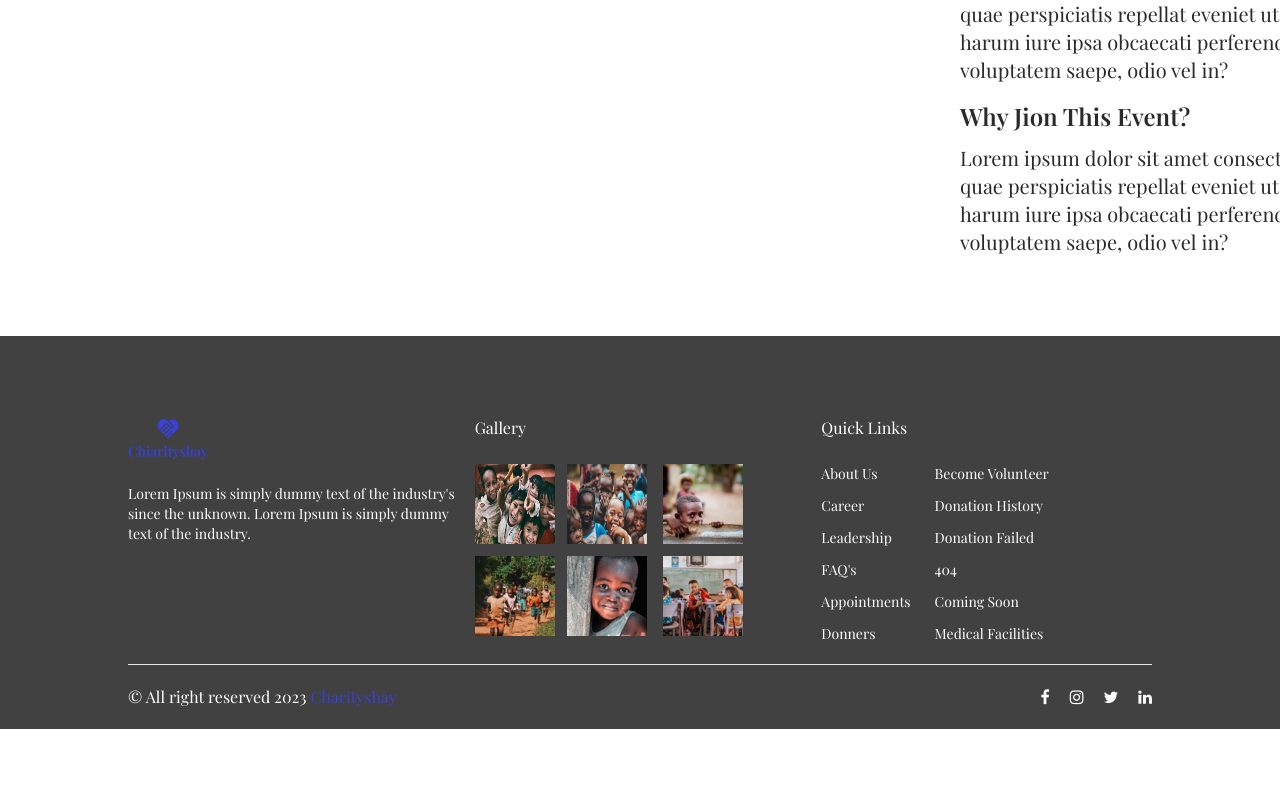
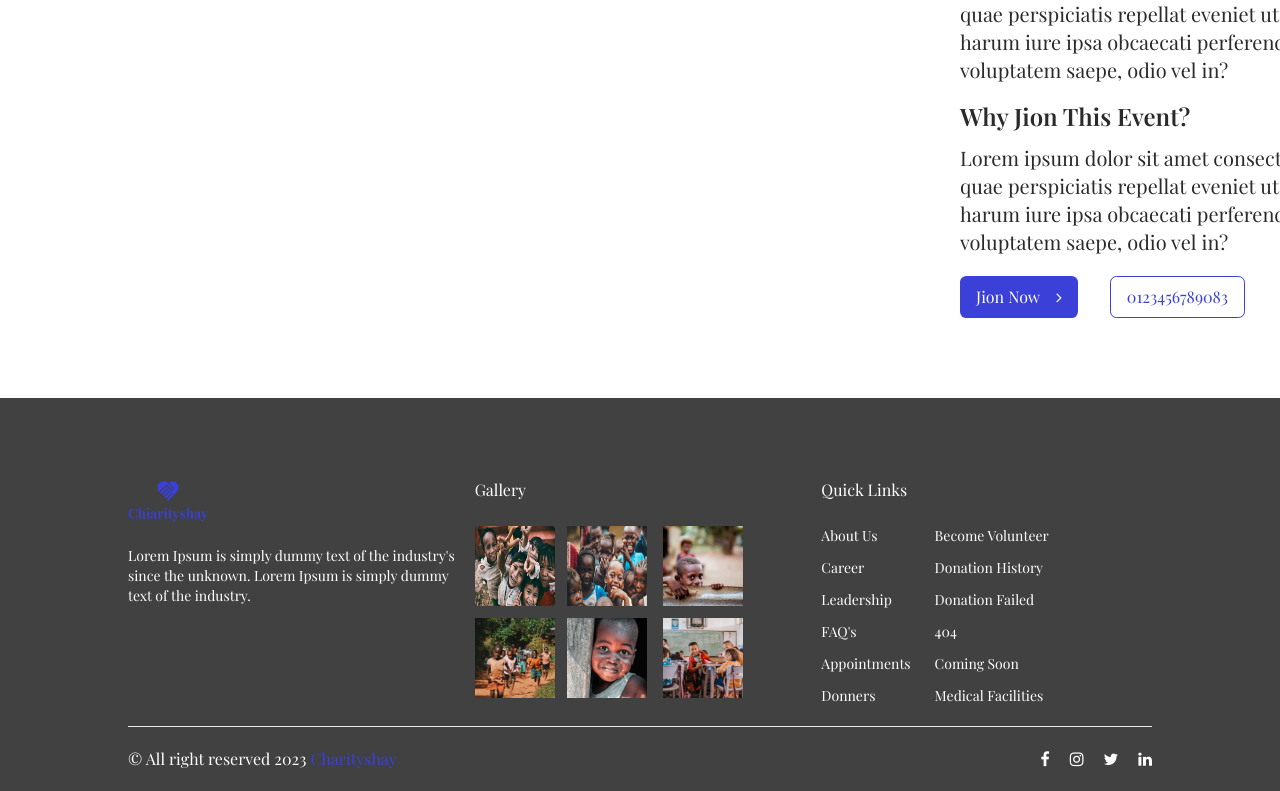
Before and after one commit to RajniAttri/CharityConnect, a React (Vite) app: page /event/1 in a window 1280 px wide. Shown: the part 1980-2771 px from the top of the page. Before the commit the page ends 2709 px from the top, so only its background shows below. Built offline with nearby package versions, Linux system fonts and the light colour scheme; a web font is replaced by a local one.

Commit message:
did some changes on the button

```diff
--- a/src/pages/event/components/EventDetailSection.jsx
+++ b/src/pages/event/components/EventDetailSection.jsx
@@ -149,6 +149,16 @@ const EventDetailSection = () => {
                  veniam voluptatem saepe, odio vel in?</p>
             </div>
 
+            <div className='flex gap-8 mt-5'>
+              <Button
+              type="primary-button"
+              text="Jion  Now"
+              icon={<i className="fa fa-angle-right"></i>}
+              />
+
+              <button className='secondary-button'>0123456789083</button>
+            </div>
+
             </div>
 
 
```
